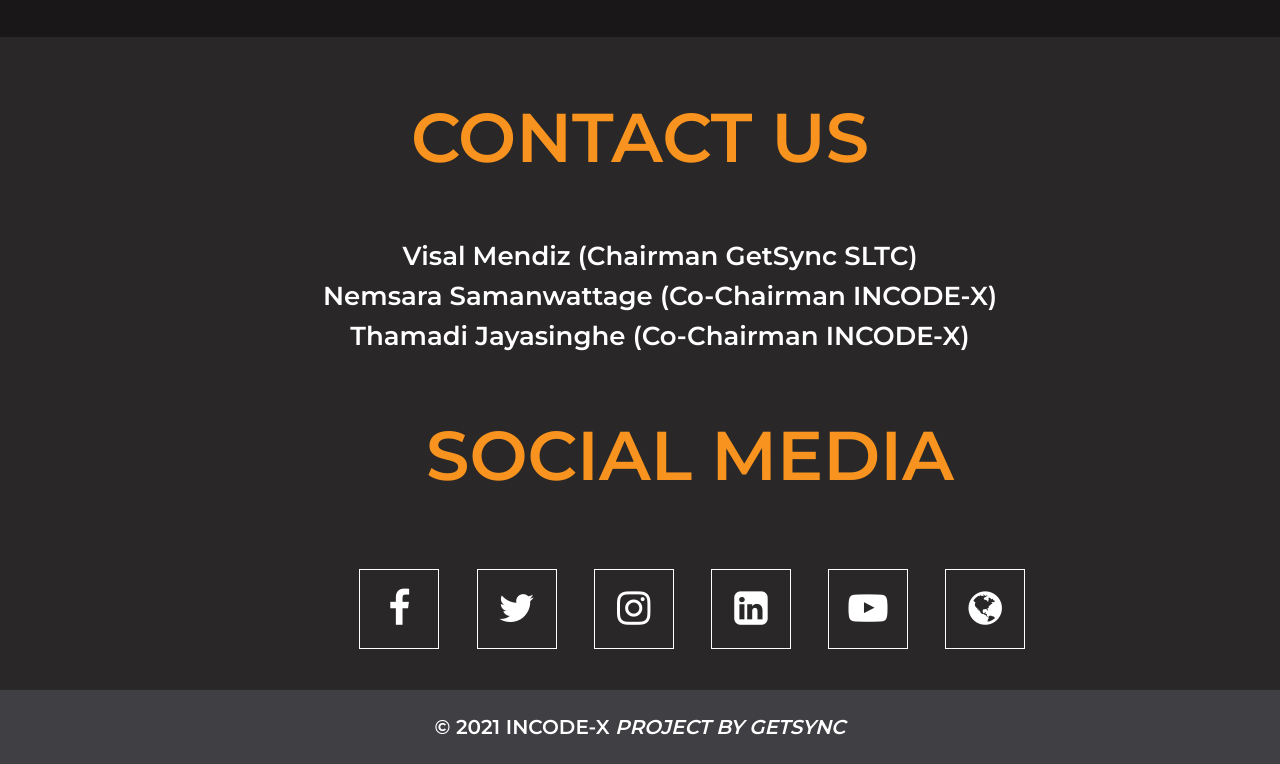
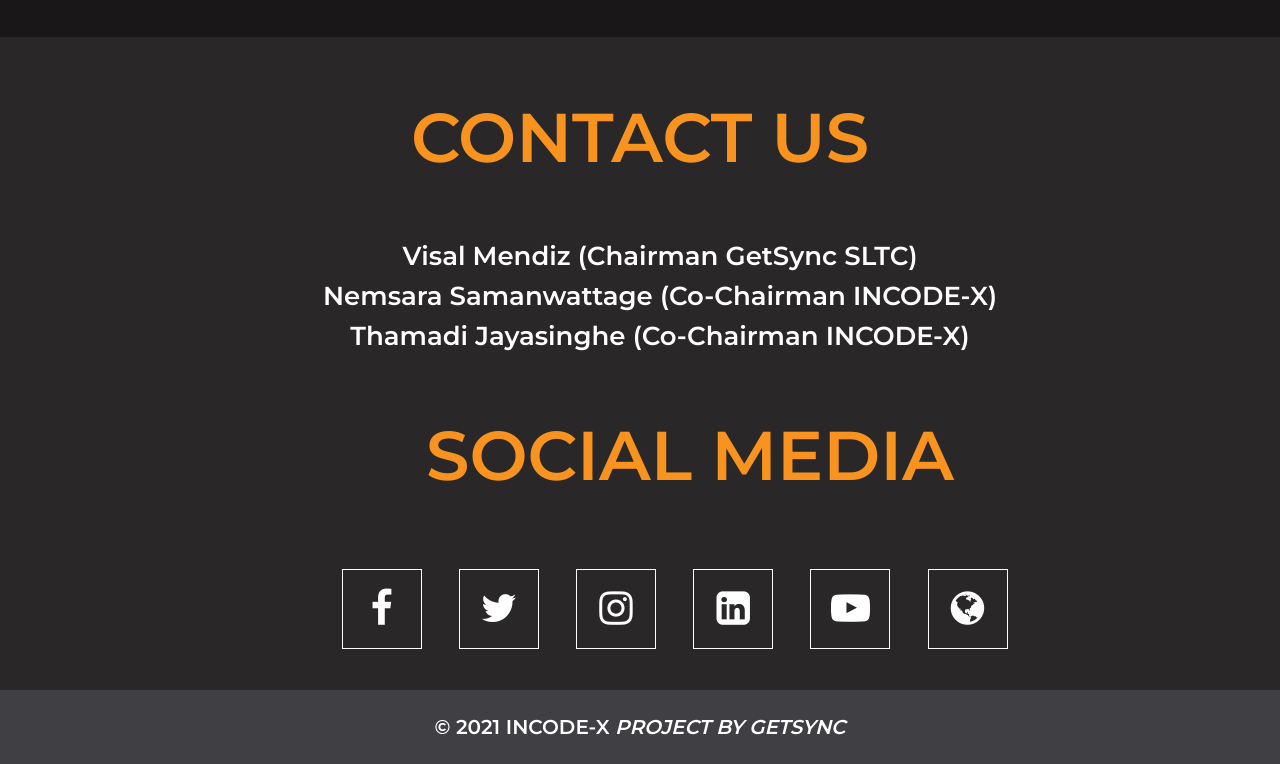
Before and after one commit to Incode-X/IncodeX-Official-Site, a plain HTML site: page index.html in a window 1280 px wide. Shown: the part 7369-8133 px from the top of the page. Drawn offline with nearby package versions, Linux system fonts and the light colour scheme; a script that the page names is missing.

Commit message:
Update stylesheet.css

```diff
--- a/assets/css/stylesheet.css
+++ b/assets/css/stylesheet.css
@@ -423,7 +423,7 @@ time {
 
 .social-icons{
   align-items: center;
-  padding-right: 3%;
+  padding-right: 6%;
 }
 
 .contabale{
```
